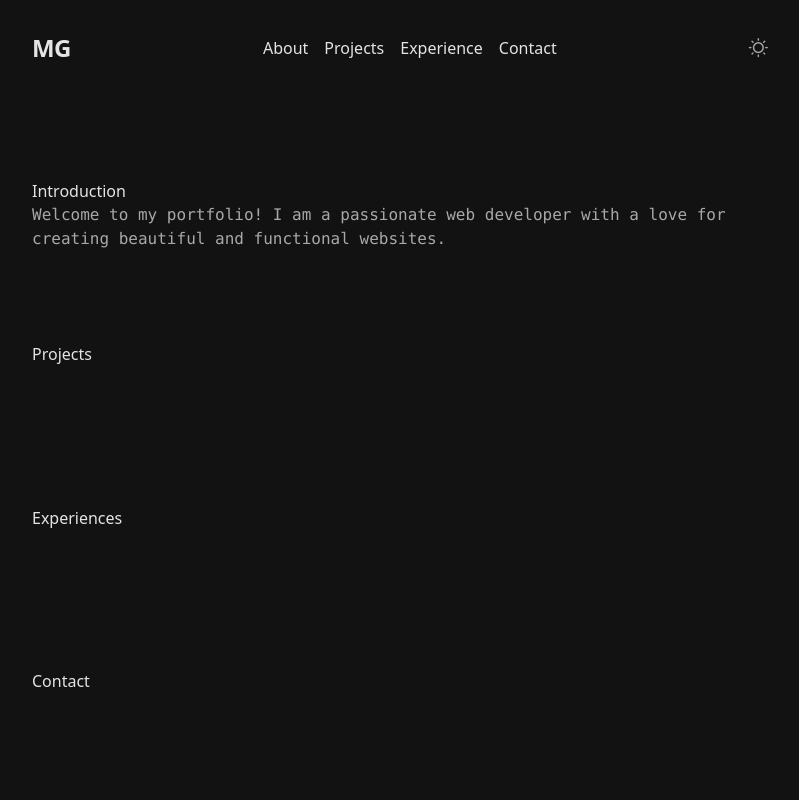
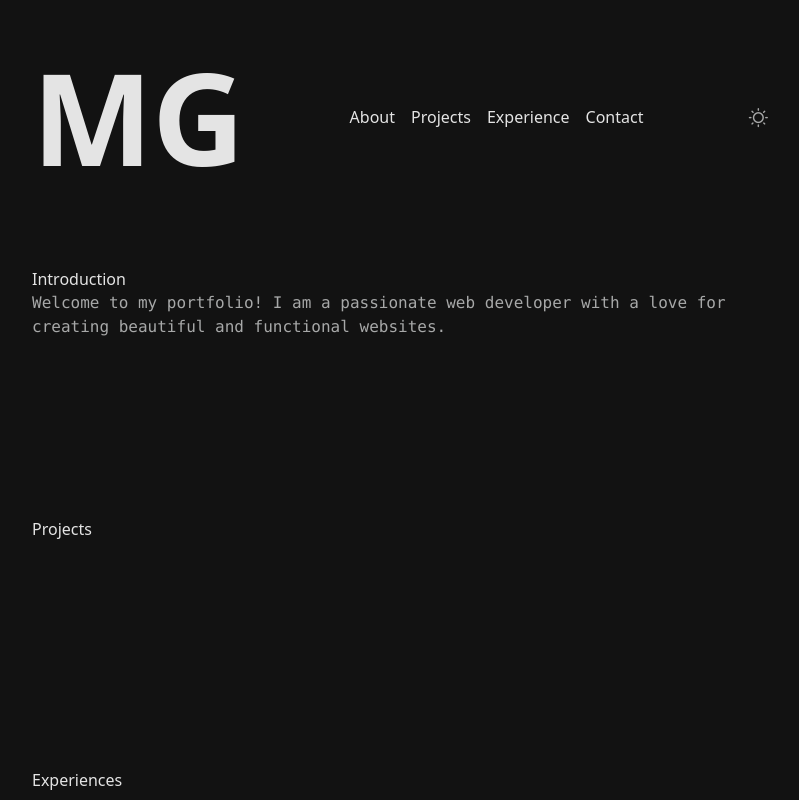
Before and after one commit to Gharib84/Mahmoud.Gharib, an Angular app: page / in a window 1280 px wide. Shown: the top 800 px of the page, without its empty margins (240-1039 px from the left). Built offline with nearby package versions, Linux system fonts and the light colour scheme.

Commit message:
logo optimization

```diff
--- a/src/app/components/header/header.component.html
+++ b/src/app/components/header/header.component.html
@@ -2,7 +2,7 @@
     <div class="logo-component hover:text-blue-500 text-accent cursor-pointer font-bold dark:text-primary
     text-base sm:text-lg md:text-xl lg:text-2xl tracking-tight">
     <span class="hidden xs:inline">MO.Gharib</span>
-    <span class="inline xs:hidden">MG</span>
+    <span class="inline xs:hidden text-black dark:text-primary" style="font-size: 10vw">MG</span>
 </div>
     <input type="checkbox" id="menu-toggle" class="menu-toggle hidden" />
     <label for="menu-toggle" id="menu-toggle" class="custom-hamburger hidden">
```
